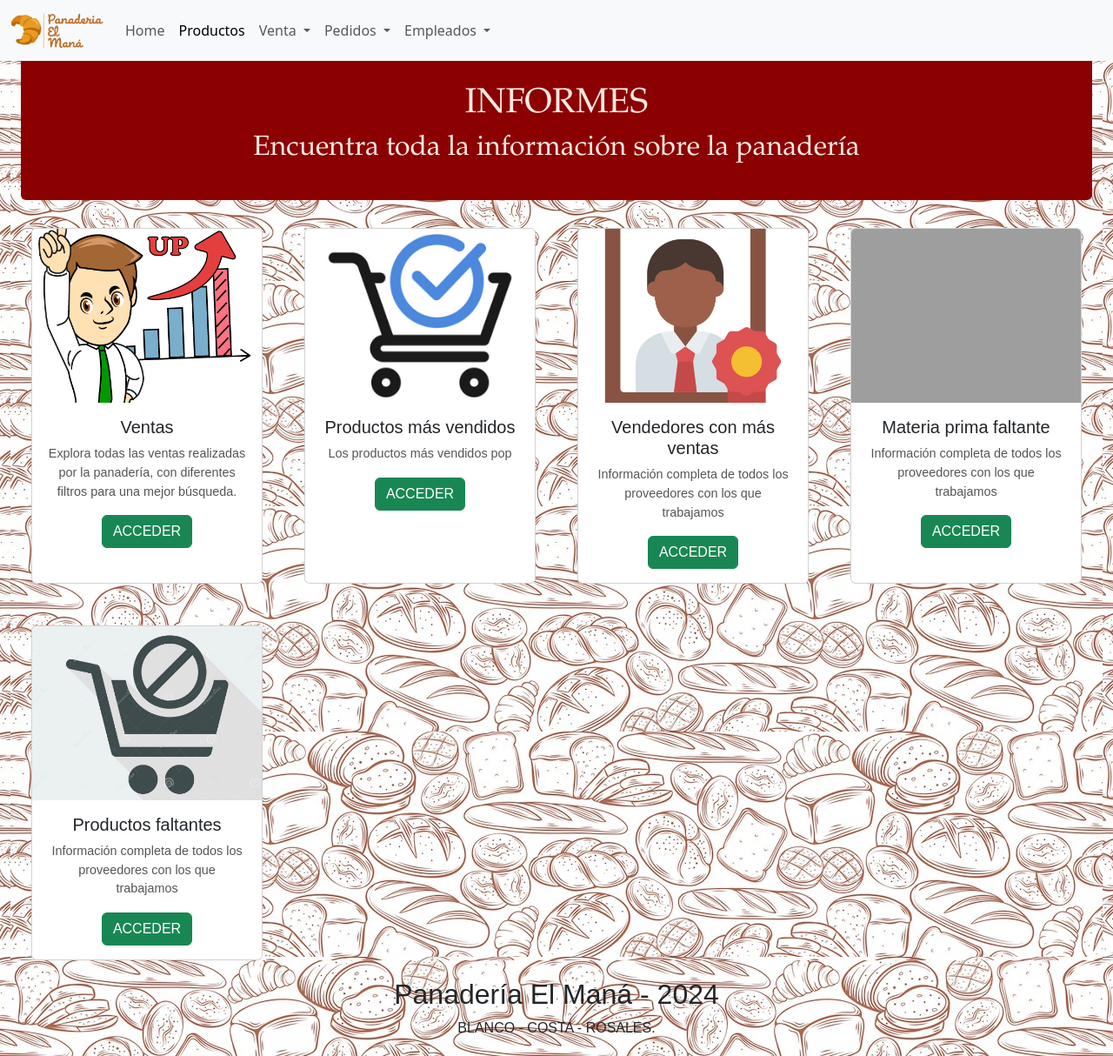
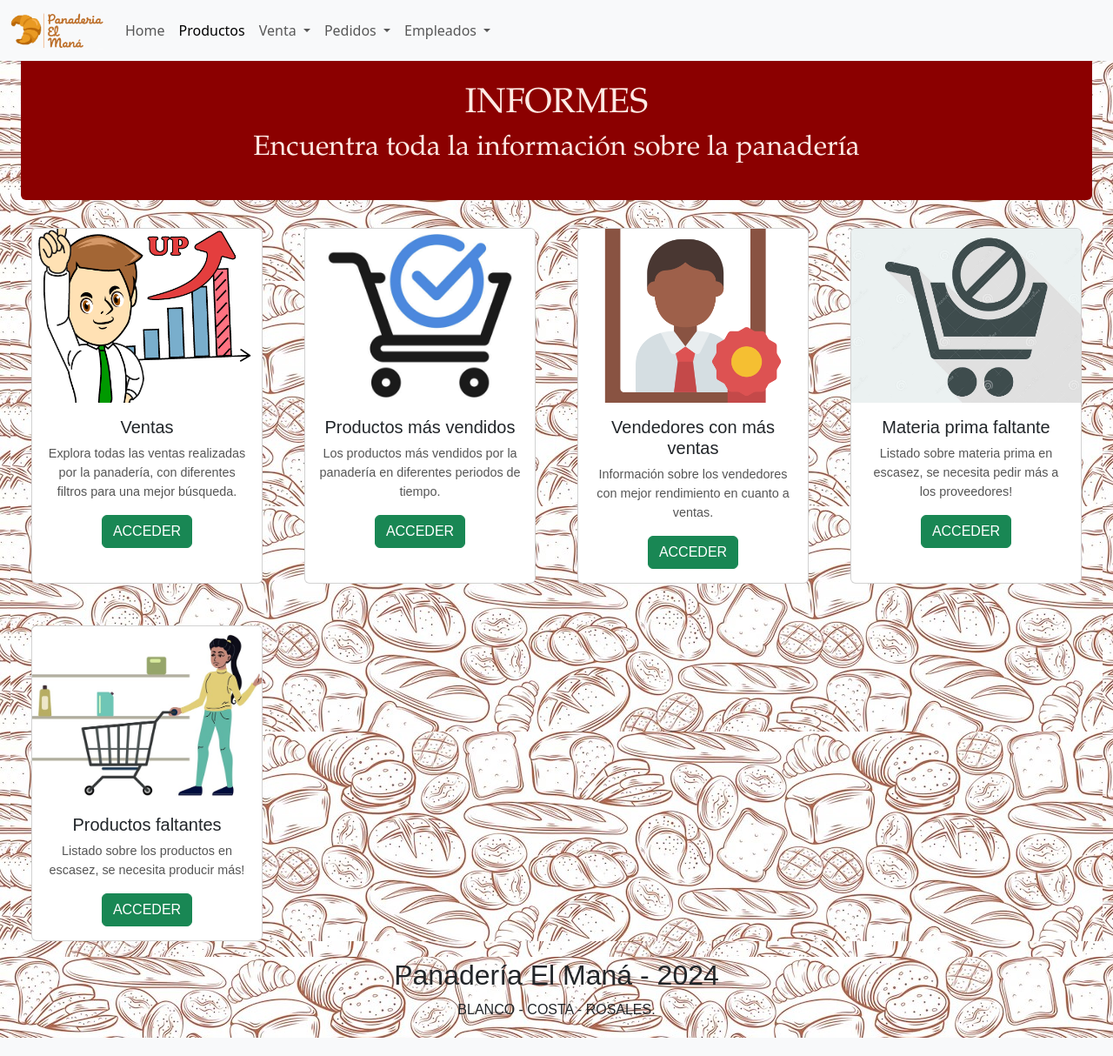
Before and after one commit to camilablanco22/laboratorio3, a Django app: page /informes/ in a window 1280 px wide. Shown: the whole page at 87% size. After the commit the page ends 1193 px from the top, so only its background shows below. Run offline with Django 5.2, Linux system fonts and the light colour scheme; grey boxes are pictures that could not be loaded.

Commit message:
ultimos detalles en la interfaz

```diff
--- a/gestion_panaderia/apps/informe/templates/informe/home_informes.html
+++ b/gestion_panaderia/apps/informe/templates/informe/home_informes.html
@@ -28,7 +28,7 @@
                         <img src="{% static 'img/prodvendido.jpg' %}" class="card-img-top" alt="Listado de productos más vendidos">
                         <div class="card-body">
                             <h5 class="card-title">Productos más vendidos</h5>
-                            <p class="card-text">Los productos más vendidos pop</p>
+                            <p class="card-text">Los productos más vendidos por la panadería en diferentes periodos de tiempo.</p>
                             <a href="{% url 'pedido:lista_pedidos' %}" class="btn btn-success">ACCEDER</a>
                         </div>
                     </div>
@@ -38,27 +38,27 @@
                         <img src="{% static 'img/vendedorpremiado.png' %}" class="card-img-top" alt="Listado de vendedores con más ventas">
                         <div class="card-body">
                             <h5 class="card-title">Vendedores con más ventas</h5>
-                            <p class="card-text">Información completa de todos los proveedores con los que trabajamos </p>
+                            <p class="card-text">Información sobre los vendedores con mejor rendimiento en cuanto a ventas. </p>
                             <a href="{% url 'proveedor:lista_proveedor' %}" class="btn btn-success">ACCEDER</a>
                         </div>
                     </div>
                 </div>
                 <div class="col">
                     <div class="card h-100 text-center">
-                        <img src="{% static '#' %}" class="card-img-top" alt="Listado de materia prima faltante">
+                        <img src="{% static 'img/productofaltante.png' %}" class="card-img-top" alt="Listado de materia prima faltante">
                         <div class="card-body">
                             <h5 class="card-title">Materia prima faltante</h5>
-                            <p class="card-text">Información completa de todos los proveedores con los que trabajamos </p>
+                            <p class="card-text">Listado sobre materia prima en escasez, se necesita pedir más a los proveedores!</p>
                             <a href="{% url 'proveedor:lista_proveedor' %}" class="btn btn-success">ACCEDER</a>
                         </div>
                     </div>
                 </div>
                 <div class="col">
                     <div class="card h-100 text-center">
-                        <img src="{% static 'img/productofaltante.png' %}" class="card-img-top" alt="Listado de productos faltantes">
+                        <img src="{% static 'img/productofaltante2.jpg' %}" class="card-img-top" alt="Listado de productos faltantes">
                         <div class="card-body">
                             <h5 class="card-title">Productos faltantes</h5>
-                            <p class="card-text">Información completa de todos los proveedores con los que trabajamos </p>
+                            <p class="card-text">Listado sobre los productos en escasez, se necesita producir más!</p>
                             <a href="{% url 'proveedor:lista_proveedor' %}" class="btn btn-success">ACCEDER</a>
                         </div>
                     </div>
```
Also changed, not shown: gestion_panaderia/static/img/productofaltante2.jpg (added).
